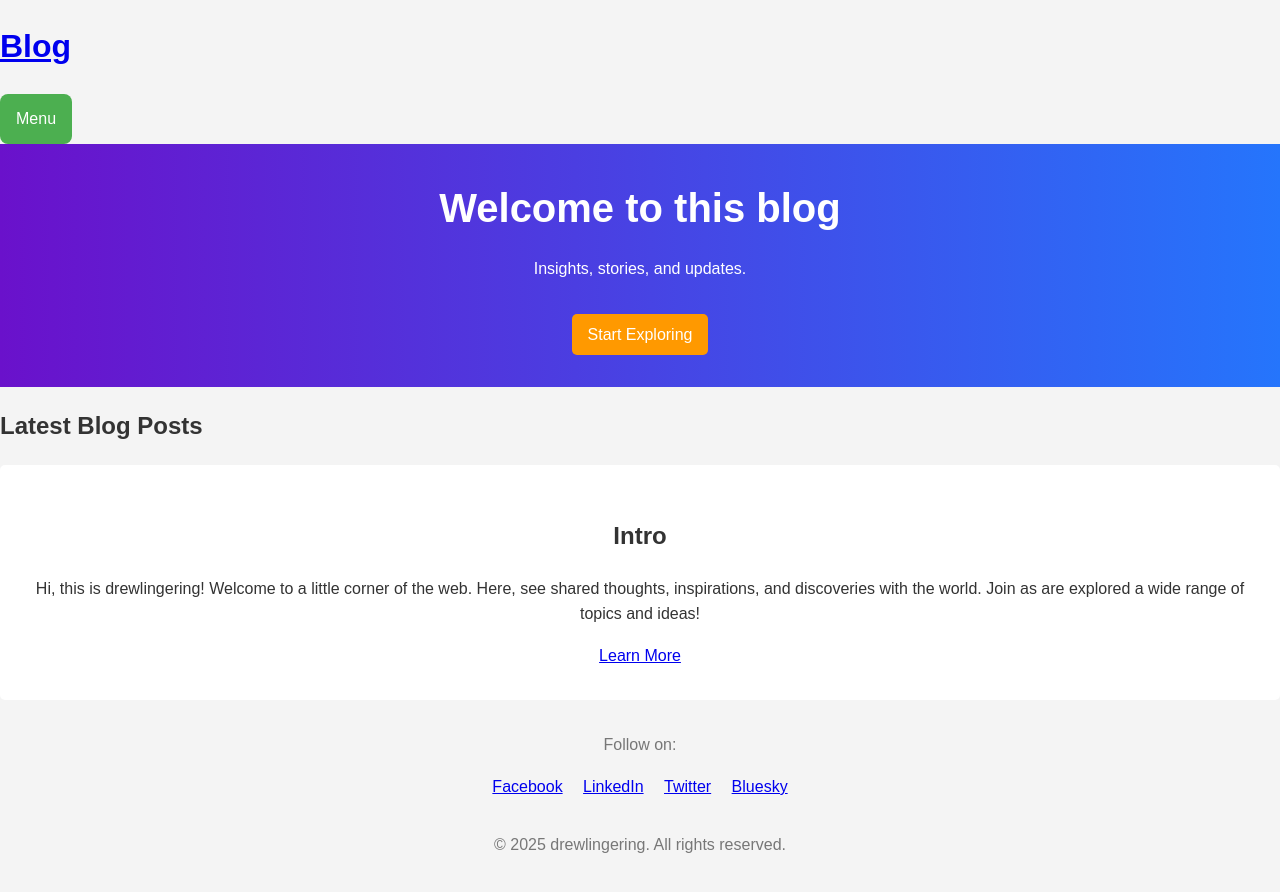
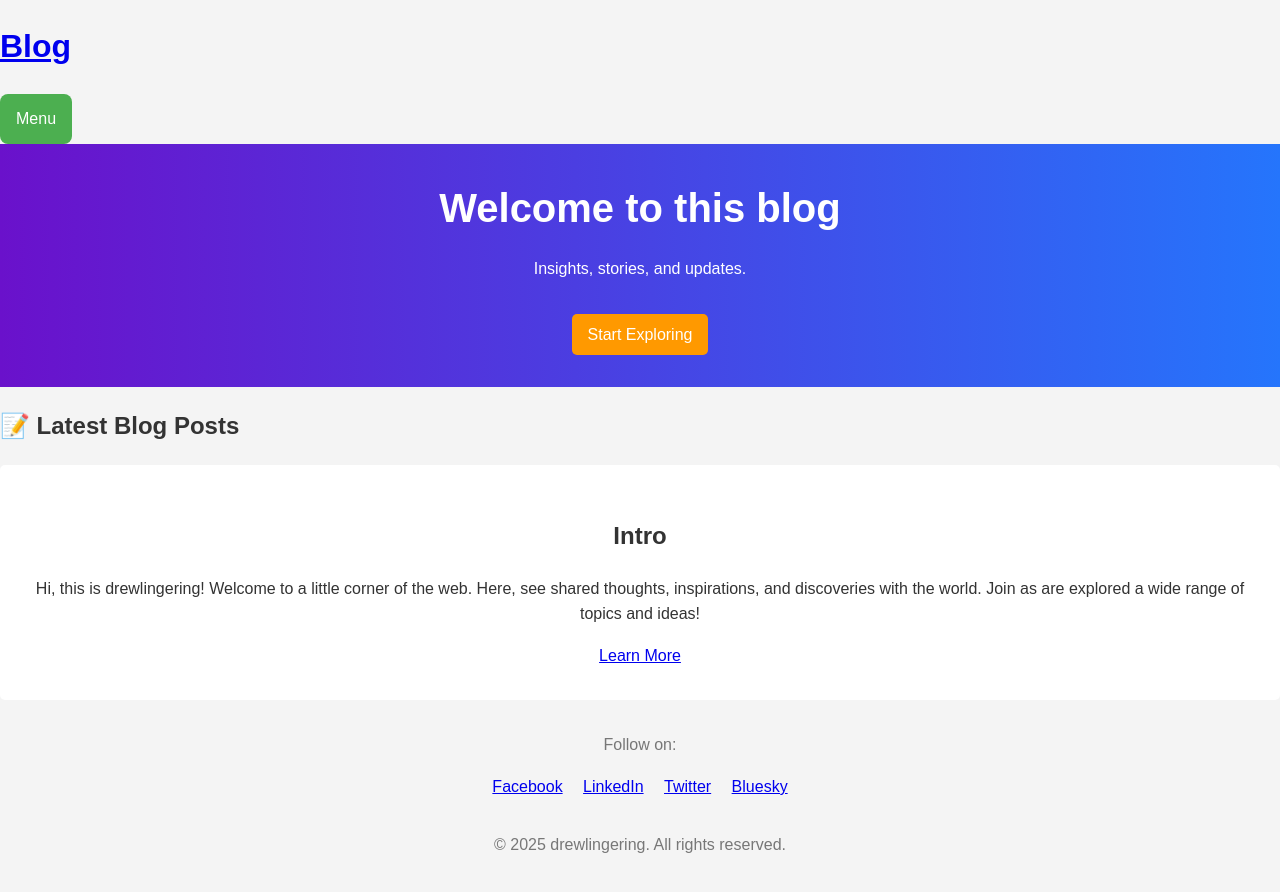
Before and after one commit to drewlingering/drewlingering.github.io, a Jekyll site: the page built from index.html, in a window 1280 px wide. Shown: the top 892 px of the page. Built offline with Jekyll 4.4.1, drawn with Linux system fonts in a browser that asks for light colours; comment, search, counter and statistics services are not loaded.

Commit message:
Update index.html

```diff
--- a/index.html
+++ b/index.html
@@ -10,17 +10,17 @@
         <a href="#posts" class="btn">Start Exploring</a>
     </div>
 </header>
-
-<section id="posts" class="post-list">
-    <h2>Latest Blog Posts</h2>
-    <ul>
-  {% for post in site.posts limit:1 %}
+<h2>📝 Latest Blog Posts</h2>
+<ul>
+  {% for post in site.posts limit:3 %}
     <li>
       <a href="{{ post.url }}">{{ post.title }}</a><br>
-      <small>{{ post.date | date: "%B %d, %Y" }}</small>
+      <small>Published {{ post.date | date: "%B %d, %Y" }}</small>
     </li>
   {% endfor %}
 </ul>
+
+<section id="posts" class="post-list">
 </section>
 
 <section id="about" class="about-section">
```
